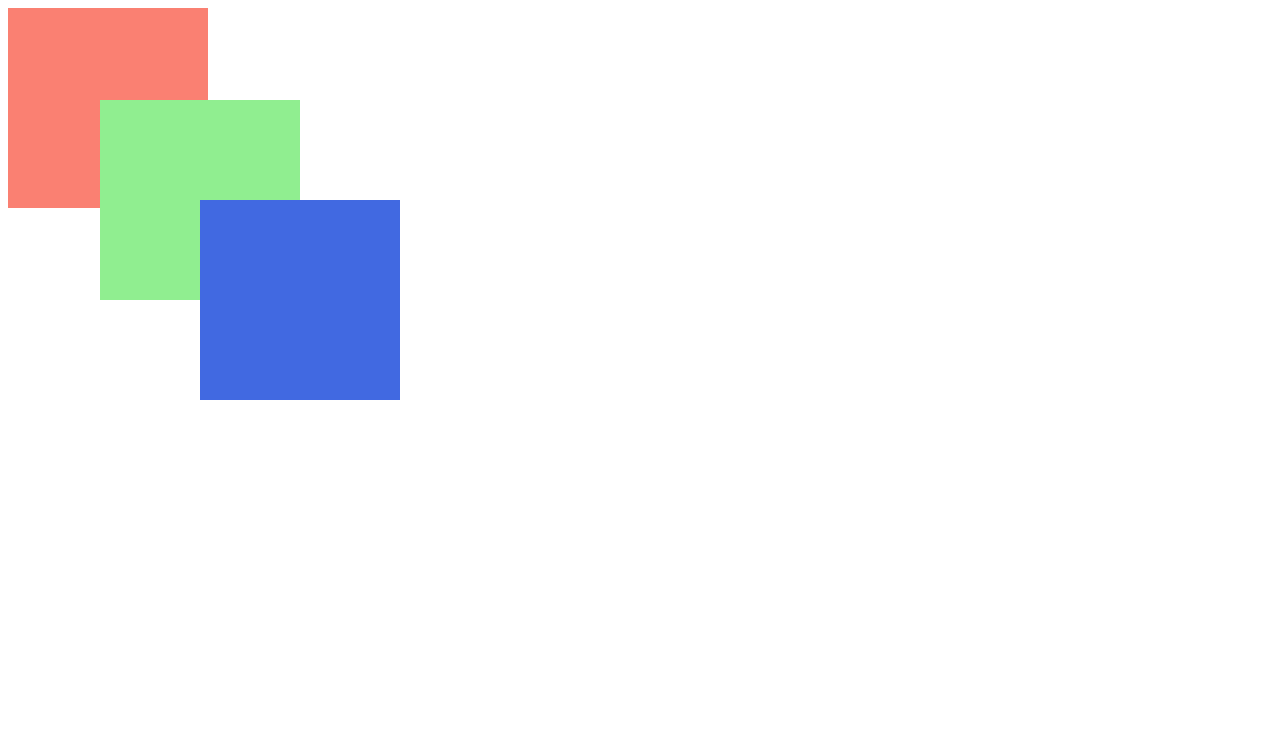
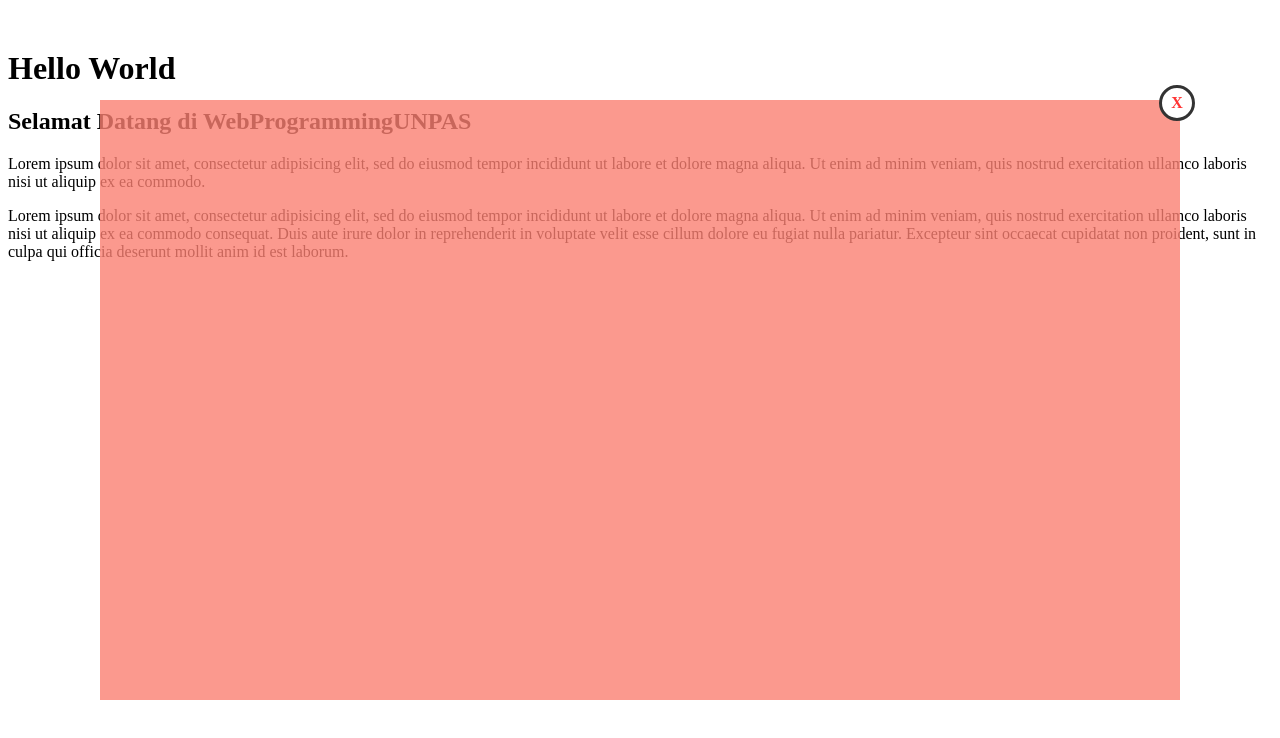
Before and after one commit to herlinFrondEnd/Belajar-css, a plain HTML site: page z-index.html in a window 1280 px wide. Shown: the top 738 px of the page. Drawn offline with Linux system fonts and the light colour scheme.

Commit message:
mengubah isi file z-index.html

```diff
--- a/z-index.html
+++ b/z-index.html
@@ -5,31 +5,62 @@
 	<meta name="viewport" content="width=device-width, initial-scale=1">
 	<title>z-index</title>
 	<style>
-		div{
-			width: 200px;
-			height: 200px;
-			position: absolute;
-		}
-		.satu {
-			background-color: salmon;
+		body {
+			height: 2000px;
 		}
 
-		.dua {
-			background-color: lightgreen;
+		.kotak {
+		/*	height: 50px;
+			width: 100%;*/
+			background: salmon;
+			position: fixed;
 			top: 100px;
+			bottom: 100px;
 			left: 100px;
+			right: 100px;
+			opacity: 0.8;
 		}
 
-		.tiga {
-			background-color: royalblue;
-			top: 200px;
-			left: 200px;
+		.close {
+			width: 30px;
+			height: 30px;
+			background-color: white;
+			border: 3px solid black;
+			border-radius: 50%;
+			position: absolute;
+			top: -15px;
+			right: -15px;
+			text-align: center;
+			line-height: 30px;
+			font-weight: bold;
+		}
+
+		.close a {
+			text-decoration: none;
+			color: red;
+
+		}
+
+		h1 {
+			margin-top: 50px;
 		}
 	</style>
 </head>
 <body>
-	<div class="satu"></div>
-	<div class="dua"></div>
-	<div class="tiga"></div>
+	<div class="kotak">
+		<div class="close"><a href="">X</a></div>
+	</div>
+	<h1>Hello World</h1>
+
+	<h2>Selamat Datang di WebProgrammingUNPAS</h2>
+	<p>Lorem ipsum dolor sit amet, consectetur adipisicing elit, sed do eiusmod
+	tempor incididunt ut labore et dolore magna aliqua. Ut enim ad minim veniam,
+	quis nostrud exercitation ullamco laboris nisi ut aliquip ex ea commodo.</p>
+	<p>Lorem ipsum dolor sit amet, consectetur adipisicing elit, sed do eiusmod
+	tempor incididunt ut labore et dolore magna aliqua. Ut enim ad minim veniam,
+	quis nostrud exercitation ullamco laboris nisi ut aliquip ex ea commodo
+	consequat. Duis aute irure dolor in reprehenderit in voluptate velit esse
+	cillum dolore eu fugiat nulla pariatur. Excepteur sint occaecat cupidatat non
+	proident, sunt in culpa qui officia deserunt mollit anim id est laborum.</p>
 </body>
 </html>
```
